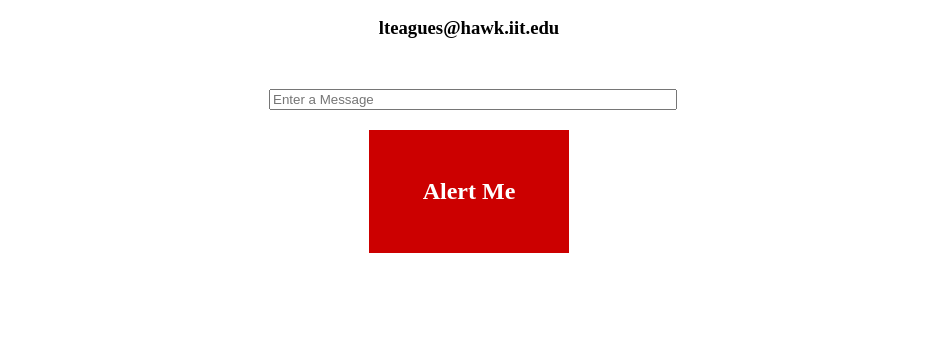
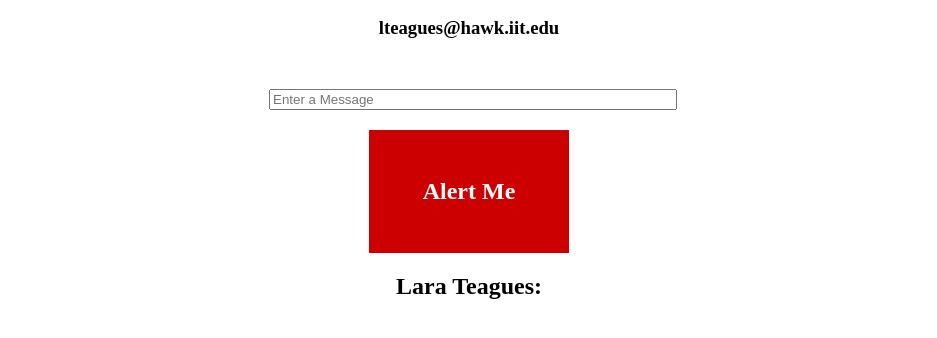
Before and after one commit to lteagues1/ProductionProblem5, a plain HTML site: page index.html in a window 1280 px wide. Both pictures are taken after a click on the element "Alert Me". Shown: the part 110-448 px from the top of the page, without its empty margins (171-1108 px from the left). Drawn offline with Linux system fonts and the light colour scheme.

Commit message:
Update index.html

```diff
--- a/index.html
+++ b/index.html
@@ -40,7 +40,7 @@
 		document.getElementById("entrybutton").addEventListener("click", alertFunction);
 		function alertFunction() {
 			document.getElementById("textoutput").textContent = document.getElementById("entryinput").value;
-		        document.getElementById("name").textContent+": "+document.getElementById("entryinput").value;
+		      document.getElementById("textoutput").textContent = document.getElementById("name").textContent+": "+document.getElementById("entryinput").value;
 		}
 
 	</script>
```
